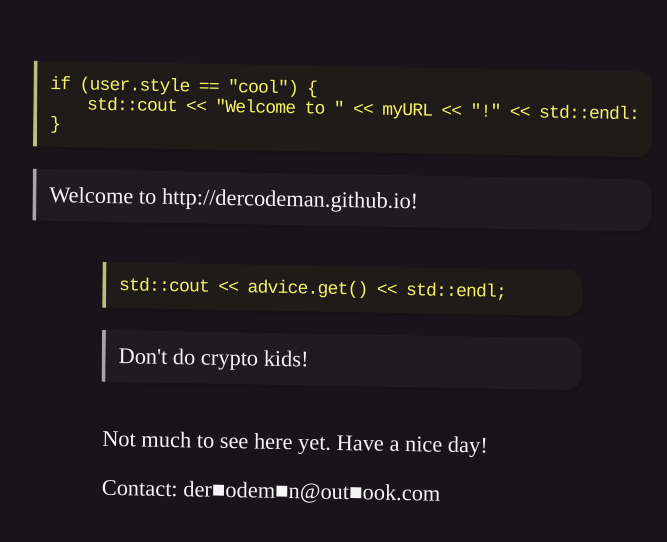
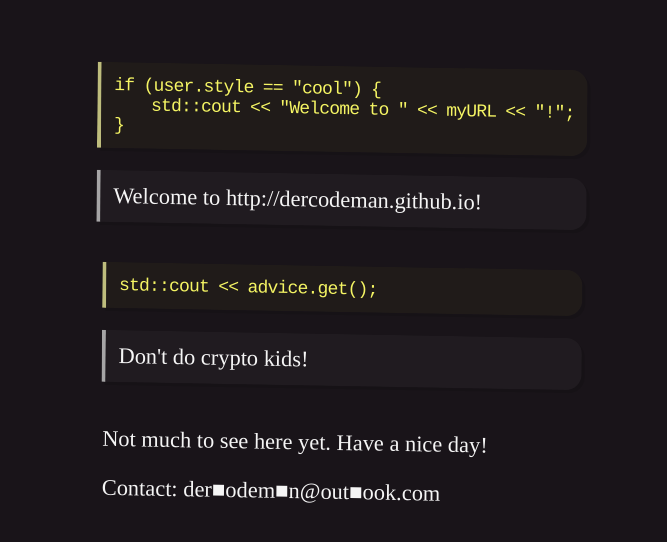
Before and after one commit to dercodeman/dercodeman, a plain HTML site: page index.html in a window 1280 px wide. Shown: the part 112-654 px from the top of the page, without its empty margins (298-965 px from the left). Drawn offline with Linux system fonts and the light colour scheme; a web font is replaced by a local one.

Commit message:
messages for commits are annoying

```diff
--- a/index.html
+++ b/index.html
@@ -12,7 +12,7 @@
 <div class="post">
 <pre class="code">
 if (user.style == "cool") {
-    std::cout << "Welcome to " << myURL << "!" << std::endl:
+    std::cout << "Welcome to " << myURL << "!";
 }
 </pre>
 <p class="quote">
@@ -21,7 +21,7 @@ if (user.style == "cool") {
 </div>
 <div class="post">
 <pre class="code">
-std::cout << advice.get() << std::endl;
+std::cout << advice.get();
 </pre>
 <p class="quote">
     Don't do crypto kids!
```
